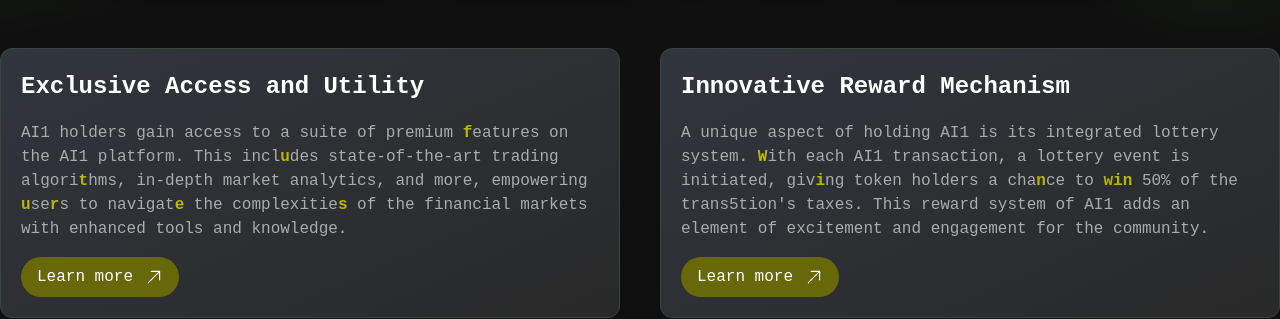
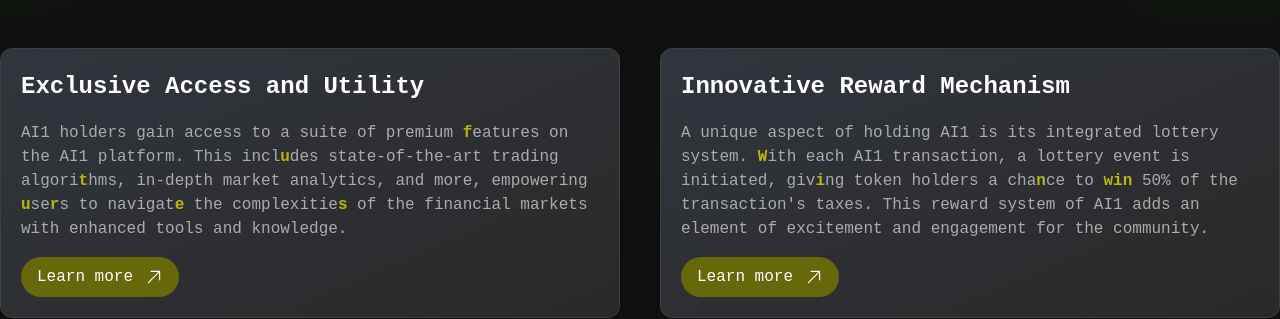
Before and after one commit to GeorgiyAslanyan/ai1, a Next.js app: page / in a window 1280 px wide. Shown: the part 1400-1719 px from the top of the page. Built offline with nearby package versions, Linux system fonts and the light colour scheme.

Commit message:
transaction fixes

```diff
--- a/components/Info.jsx
+++ b/components/Info.jsx
@@ -13,7 +13,7 @@
         </div>
         <div className='bg-gradient-to-br flex flex-col gap-4 from-[#31353D] to-[#292929] rounded-xl border border-[#38453F] px-3 sm:px-5 py-5'>
             <h3 className='font-semibold text-[20px] sm:text-[24px]'>Innovative Reward Mechanism</h3>
-            <p className='text-[#ABABAB]'>A unique aspect of holding AI1 is its integrated lottery system. <span className='text-[#B8B80B] font-semibold'>W</span>ith each AI1 transaction, a lottery event is initiated, giv<span className='text-[#B8B80B] font-semibold'>i</span>ng token holders a cha<span className='text-[#B8B80B] font-semibold'>n</span>ce to <span className='text-[#B8B80B] font-semibold'>win</span> 50% of the trans5tion&apos;s taxes. This reward system of AI1 adds an element of excitement and engagement for the community.</p>
+            <p className='text-[#ABABAB]'>A unique aspect of holding AI1 is its integrated lottery system. <span className='text-[#B8B80B] font-semibold'>W</span>ith each AI1 transaction, a lottery event is initiated, giv<span className='text-[#B8B80B] font-semibold'>i</span>ng token holders a cha<span className='text-[#B8B80B] font-semibold'>n</span>ce to <span className='text-[#B8B80B] font-semibold'>win</span> 50% of the transaction&apos;s taxes. This reward system of AI1 adds an element of excitement and engagement for the community.</p>
             <a className='rounded-full px-4 py-2 w-fit bg-[#676809] duration-100 ease-linear transition-all hover:shadow-[0px_0px_30px_2px_#676809] flex items-center gap-3 shadow-[0px_0px_0px_0px_#676809]' href={'https://docs.ai1.wtf/holders-rewards-and-benefits'}  target="_blank" rel="noopener noreferrer"><p>Learn more</p> <ArrowUpRightIcon width={18} h={18}/></a>
         </div>
         <div className='bg-gradient-to-br col-span-1 lg:col-span-2 flex flex-col gap-4 from-[#31353D] to-[#292929] rounded-xl border border-[#38453F] px-3 sm:px-5 py-5'>
```
